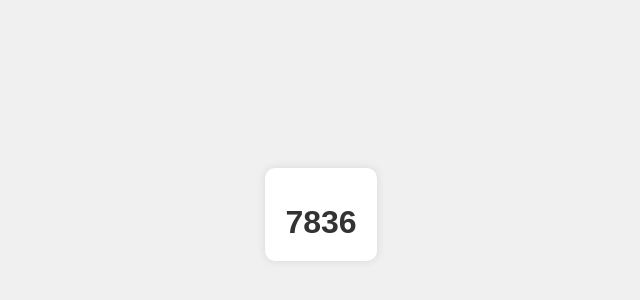
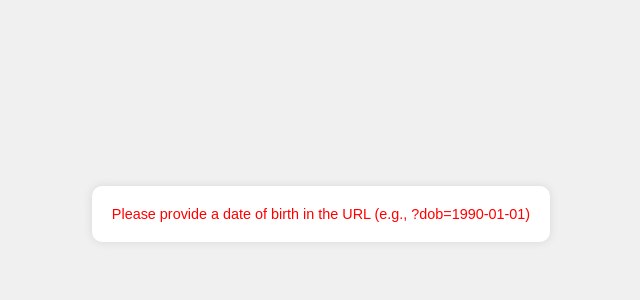
Before and after one commit to Siddharthborusu/cyl-global, a plain HTML site: page index.html in a window 1280 px wide. Shown: the part 186-486 px from the top of the page, without its empty margins (319-959 px from the left). Drawn offline with Linux system fonts and the light colour scheme.

Commit message:
Update index.html

```diff
--- a/index.html
+++ b/index.html
@@ -26,19 +26,37 @@
             font-weight: bold;
             color: #333;
         }
+        #error {
+            color: red;
+            font-size: 0.9em;
+        }
     </style>
 </head>
 <body>
     <div class="widget">
-        <p></p>
         <div id="days"></div>
+        <div id="error"></div>
     </div>
 
     <script>
-        // Replace this with your actual birth date
-        const birthDate = new Date('2003-01-09T00:00:00+05:30');
+        function getDateFromURL() {
+            const params = new URLSearchParams(window.location.search);
+            return params.get('dob');
+        }
 
         function updateDays() {
+            const dobString = getDateFromURL();
+            if (!dobString) {
+                document.getElementById('error').textContent = 'Please provide a date of birth in the URL (e.g., ?dob=1990-01-01)';
+                return;
+            }
+
+            const birthDate = new Date(dobString + 'T00:00:00+05:30');
+            if (isNaN(birthDate.getTime())) {
+                document.getElementById('error').textContent = 'Invalid date format. Use YYYY-MM-DD.';
+                return;
+            }
+
             const now = new Date();
             const indiaTime = new Date(now.toLocaleString('en-US', { timeZone: 'Asia/Kolkata' }));
             const timeDiff = indiaTime - birthDate;
```
